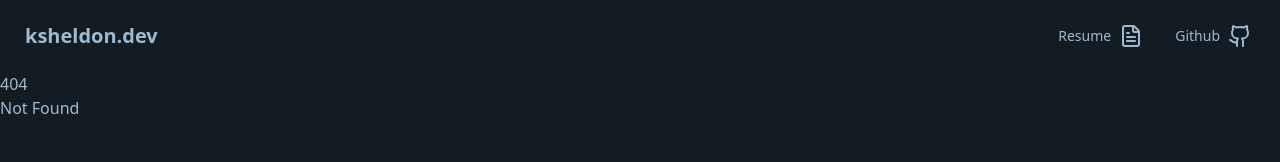
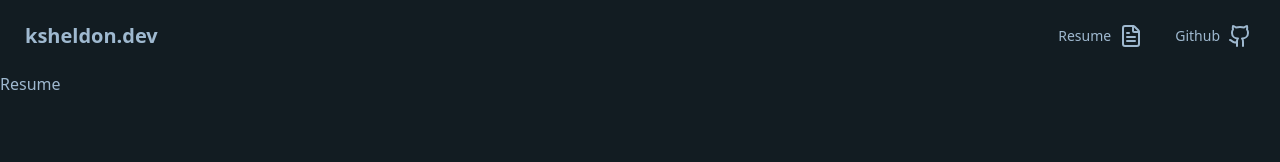
Before and after one commit to Kbs56/kbsblog, a SvelteKit app: page /resume in a window 1280 px wide. Before the commit this address had no page. Shown: the top 162 px of the page. Built offline with nearby package versions, Linux system fonts and the light colour scheme.

Commit message:
chore: add forgotten route

```diff
--- /dev/null
+++ b/src/routes/resume/+page.svelte
@@ -0,0 +1 @@
+<h1>Resume</h1>
```
